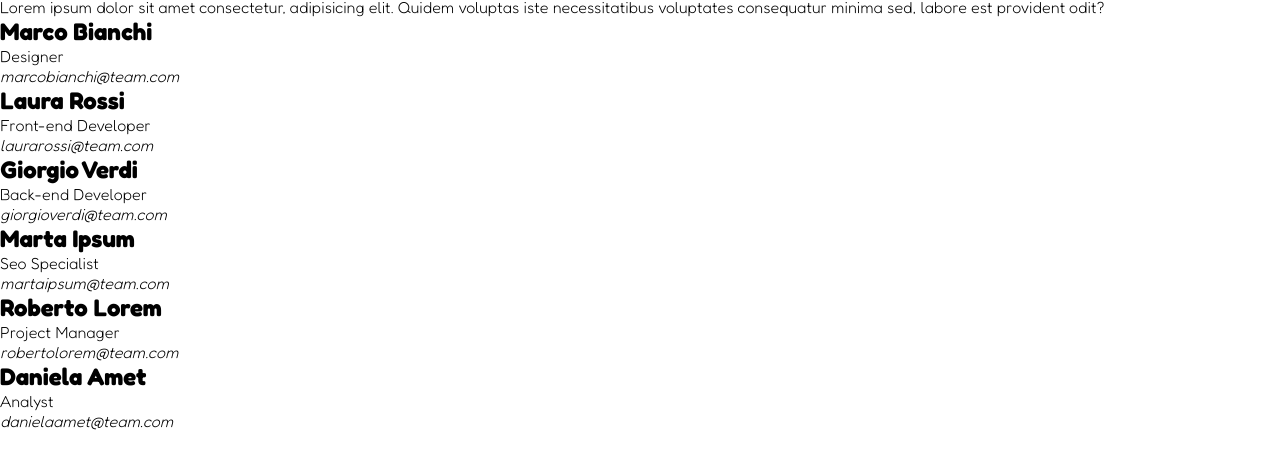
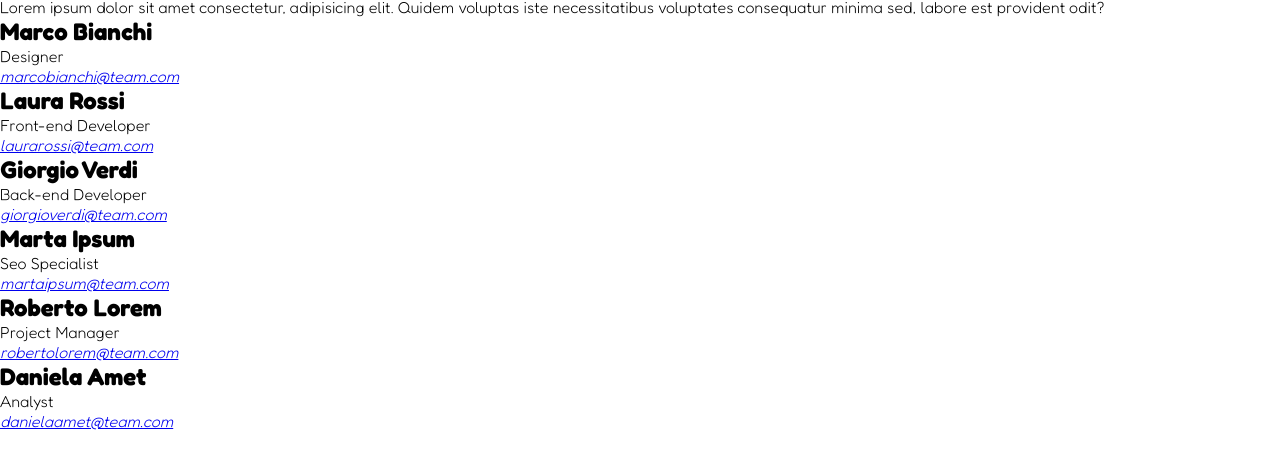
Before and after one commit to AnielloPiscopo/html-css-float-cards, a plain HTML site: page index.html in a window 1280 px wide. Shown: the part 42-510 px from the top of the page. Drawn offline with Linux system fonts and the light colour scheme.

Commit message:
Added the a  tag for each adress tag

```diff
--- a/index.html
+++ b/index.html
@@ -36,37 +36,37 @@
                 <article class="profile-card">
                     <h2>Marco Bianchi</h2>
                     <div>Designer</div>
-                    <address>marcobianchi@team.com</address>
+                    <address><a href="mailto:marcobianchi@team.com">marcobianchi@team.com</a></address>
                 </article>
 
                 <article class="profile-card">
                     <h2>Laura Rossi</h2>
                     <div>Front-end Developer</div>
-                    <address>laurarossi@team.com</address>
+                    <address><a href="mailto:laurarossi@team.com">laurarossi@team.com</a></address>
                 </article>
 
                 <article class="profile-card">
                     <h2>Giorgio Verdi</h2>
                     <div>Back-end Developer</div>
-                    <address>giorgioverdi@team.com</address>
+                    <address><a href="mailto:giorgioverdi@team.com">giorgioverdi@team.com</a></address>
                 </article>
 
                 <article class="profile-card">
                     <h2>Marta Ipsum</h2>
                     <div>Seo Specialist</div>
-                    <address>martaipsum@team.com</address>
+                    <address><a href="mailto:martaipsum@team.com">martaipsum@team.com</a></address>
                 </article>
 
                 <article class="profile-card">
                     <h2>Roberto Lorem</h2>
                     <div>Project Manager</div>
-                    <address>robertolorem@team.com</address>
+                    <address><a href="mailto:robertolorem@team.com">robertolorem@team.com</a></address>
                 </article>
 
                 <article class="profile-card">
                     <h2>Daniela Amet</h2>
                     <div>Analyst</div>
-                    <address>danielaamet@team.com</address>
+                    <address><a href="mailto:danielaamet@team.com">danielaamet@team.com</a></address>
                 </article>
             </section>
         </main>
```
